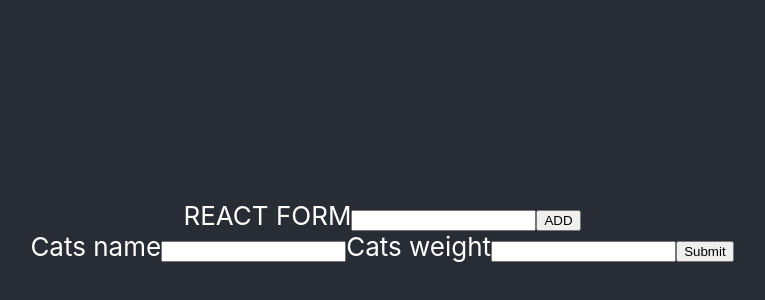
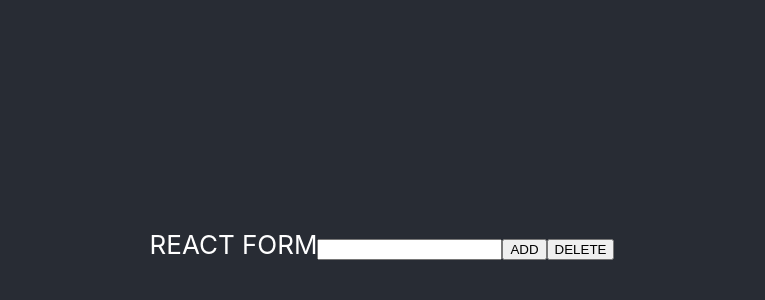
Before and after one commit to melanijaa/24-react-homework, a React (Create React App) app: page / in a window 1280 px wide. Shown: the part 156-456 px from the top of the page, without its empty margins (258-1023 px from the left). Built offline with nearby package versions, Linux system fonts and the light colour scheme.

Commit message:
homework

```diff
--- a/src/App.jsx
+++ b/src/App.jsx
@@ -1,5 +1,4 @@
 import './App.css';
-import Cats from './Components/REACT FORMS/catList';
 import Form from './Components/REACT FORMS/form'
 
 function App() {
@@ -8,10 +7,238 @@ function App() {
         <div className="App">
             <header className="App-header">
               <Form></Form>
-              <Cats></Cats>
             </header>
         </div>
     );
 }
 
 export default App;
+
+
+/*
+import { useEffect, useState, useRef } from 'react';
+import './App.css';
+
+// import randColor from './functions/randColor';
+
+function rand(min, max) {
+    min = Math.ceil(min);
+    max = Math.floor(max);
+    return Math.floor(Math.random() * (max - min + 1)) + min;
+}
+
+function App() {
+
+// #1
+  const [skaicius, setSkaicius] = useState('');
+  const [kv, setKv] = useState(null);
+
+  // useEffect(() => setKv(
+  //   Array.from({length: skaicius}).map(_ => [])
+  // ), [skaicius]);
+
+  const inputSkaicius = e => {
+    setSkaicius(e.target.value);
+    console.log(e.target.value);
+  }
+
+
+// pvz => https://stackoverflow.com/questions/67486867/how-do-i-display-a-number-of-input-elements-equal-to-a-selected-number-react-j
+  const prideti = () => {
+    let kvadratai = [];
+    const ilgis = skaicius;
+    for (let i = 0; i < ilgis; i++) {
+      kvadratai = Array.from({length: skaicius});
+    }
+    setKv(k => k === null ? [...kvadratai] : [...k, ...kvadratai]);
+  }
+
+  const isimti = () => {
+    setKv([]);
+  }
+
+  useEffect(() => {
+    setKv(JSON.parse(localStorage.getItem('kv') ?? '[]'));
+  }, []);
+
+  useEffect(() => {
+    if (null === kv) {
+        return;
+    }
+    localStorage.setItem('kv', JSON.stringify(kv));
+  }, [kv]);
+
+
+// #2
+  const [katinukai, setKatinukai] = useState([]);
+  const [vardas, setVardas] = useState('');
+  const [svoris, setSvoris] = useState('');
+
+  const inputVardas = e => {
+    setVardas(e.target.value);
+  }
+
+  const inputSvoris = e => {
+    setSvoris(e.target.value);
+  }
+
+  katinukai.sort((a, b) => b[1] - a[1]);
+
+  const duomenys = [vardas, svoris];
+
+  let sum = useRef(0)
+  const addKatinukai = () => {
+    setKatinukai(k => [...k, duomenys]);
+    sum.current += Number(svoris);
+  }
+
+
+  // SUTVARKYTI, KAD KATINUKAI LIKTŲ PO PERKROVIMO
+  useEffect(() => {
+    setKatinukai(JSON.parse(localStorage.getItem('cat') ?? '[]'))
+  }, [])
+
+  useEffect(() => {
+    if (null === katinukai) {
+      return
+    }
+    localStorage.setItem('cat', JSON.stringify(katinukai))
+  }, [katinukai])
+
+// #3
+  const [skaicius1, setSkaicius1] = useState(50);
+  const [skaicius2, setSkaicius2] = useState(100);
+
+// pvz => https://stackoverflow.com/questions/56756114/react-setstate-in-useeffect-causes-infinite-render-cycle
+  useEffect(() => {
+    setSkaicius1(skaicius2 / 2);
+  }, [skaicius2]);
+
+  useEffect(() => {
+    setSkaicius2(skaicius1 * 2);
+  }, [skaicius1]);
+
+  // #4
+  const [tekstas, setTekstas] = useState('');
+  const [spalva, setSpalva] = useState('yellow');
+  const [dydis, setDydis] = useState();
+  const [stilius, setStilius] = useState();
+
+  // #5
+  const [color, setColor] = useState('#000000');
+  const [width, setWidth] = useState('10px');
+  const [height, setHeight] = useState('100px');
+  const [rect, setRect] = useState([]);
+
+  const addRect = () => {
+    setRect(k => [...k, rect]);
+  }
+
+  // SUTVARKYTI SAVE MYGTUKĄ
+  const saveRect = () => {
+
+  }
+
+  useEffect(() => {
+    setRect(JSON.parse(localStorage.getItem('rect') ?? '[]'));
+  }, []);
+
+  useEffect(() => {
+    if (null === rect) {
+        return;
+    }
+    localStorage.setItem('rect', JSON.stringify(rect));
+  }, [rect]);
+
+  return (
+
+    <div className="App">
+      <header className="App-header">
+        <fieldset>
+          <legend>#1</legend>
+          <button onClick={prideti}>PRIDĖTI</button>
+          <button onClick={isimti}>IŠIMTI</button>
+          <input type='number' value={skaicius} onChange={inputSkaicius}></input>
+          <div className='kvc'>
+            {
+              kv ? kv.map((c, i) => <div className="kv" key={i}>{rand(100, 200)}</div>) : null
+            }
+          </div>
+        </fieldset>
+        <fieldset>
+          <legend>#2</legend>
+          <label>Katinuko vardas: </label>
+          <input type='text' value={vardas} onChange={inputVardas}></input>
+          <br/>
+          <label>Katinuko svoris: </label>
+          <input type='number' value={svoris} onChange={inputSvoris}></input>
+          <br/>
+          <button onClick={addKatinukai}>ĮVESTI:</button>
+          <div className='green-field'>
+            {
+              katinukai.map((c, i) => <div className='katinas' key={i}>Vardas: {c[0]}; Svoris: {c[1]}</div>)
+            }
+          </div>
+          <h4>Bendras katinukų svoris: {sum.current} kg</h4>
+        </fieldset>
+        <fieldset>
+          <legend>#3</legend>
+          <input type='number' value={skaicius1} onChange={e => {
+          setSkaicius1(e.target.value);}}></input>
+          <br/>
+          <input type='number' value={skaicius2} onChange={e => {
+          setSkaicius1(e.target.value);}}></input>
+        </fieldset>
+        <fieldset>
+          <legend>#4</legend>
+          <input type='text' value={tekstas} onChange={e => {setTekstas(e.target.value)}}></input>
+          <div className='green-field' style={{color: spalva, fontSize: dydis, fontFamily: stilius}}>{tekstas}</div>
+          <select onChange={e => {setSpalva(e.target.value)}}>
+            <option style={{color: 'yellow'}}>Yellow</option>
+            <option style={{color: 'red'}}>Red</option>
+            <option style={{color: 'green'}}>Green</option>
+            <option style={{color: 'blue'}}>Blue</option>
+            <option style={{color: 'purpple'}}>Purpple</option>
+          </select>
+          <br/>
+          <select onChange={e => {setDydis(e.target.value)}}>
+            <option style={{fontSize: '8px'}}>8px</option>
+            <option style={{fontSize: '10px'}}>10px</option>
+            <option style={{fontSize: '12px'}}>12px</option>
+            <option style={{fontSize: '14px'}}>14px</option>
+            <option style={{fontSize: '16px'}}>16px</option>
+          </select>
+          <br/>
+          <select onChange={e => {setStilius(e.target.value)}}>
+            <option style={{fontFamily: 'Arial'}}>Arial</option>
+            <option style={{fontFamily: 'Courier'}}>Courier</option>
+            <option style={{fontFamily: 'Tahoma'}}>Tahoma</option>
+            <option style={{fontFamily: 'Calibri'}}>Calibri</option>
+            <option style={{fontFamily: 'Verdana'}}>Verdana</option>
+          </select>
+        </fieldset>
+        <fieldset>
+          <legend>#5</legend>
+          <label>Plotis</label>
+          <input type="range" min="10" max="200" onChange={e => setHeight(`${e.target.value}px`)} value={height}></input>
+          <br/>
+          <label>Aukštis</label>
+          <input type="range" min="10" max="200" onChange={e => setWidth(`${e.target.value}px`)} value={width}></input>
+          <br/>
+          <input type="color" onChange={e => setColor(e.target.value)} value={color}></input>
+          <br/>
+          <button onClick={addRect}>SUKURTI</button>
+          <button onClick={saveRect}>IŠSAUGOTI</button>
+          <div className='kvc'>
+            {
+              rect.map((k, i) => <div key={i} style={{width: width, height: height, background: color, margin: '10px'}}>{k}</div>)
+            }
+          </div>
+        </fieldset>
+      </header>
+    </div>
+  );
+}
+
+export default App;
+*/
--- a/src/Components/REACT FORMS/catList.jsx
+++ b/src/Components/REACT FORMS/catList.jsx
@@ -1,6 +1,7 @@
 import { useState } from "react";
 
 function Cats() {
+
 
     const [title, setTitle] = useState('');
     const [body, setBody] = useState('');
@@ -37,4 +38,5 @@ function Cats() {
     );
 }
 
+
 export default Cats;
--- a/src/Components/REACT FORMS/form.jsx
+++ b/src/Components/REACT FORMS/form.jsx
@@ -1,4 +1,4 @@
-import { useState } from 'react';
+import { useState, useEffect } from 'react';
 
 function rand(min, max) {
     min = Math.ceil(min);
@@ -9,27 +9,46 @@ function rand(min, max) {
 function Form() {
 
     const [kv, setKv] = useState([]);
-    const [numberInput, setnumberInput] = useState([]);
+    const [number, setNumber] = useState([]);
 
     const add = () => {
+        let k = [];
+        const numberInput = number;
         for (let i = 0; i < numberInput; i++) {
-            setKv(k => [...k, (rand(100, 200))])
+            k = Array.from({length: number});
         }
+        setKv(a => a === null ? [...k] : [...a, ...k])
     }
 
-    const inputKiek = (e) => {
+    const inputNumber = (e) => {
         e.preventDefault();
-        setnumberInput(e.target.value);
+        setNumber(e.target.value);
     }
+
+    const remove = () => {
+        setKv([]);
+    }
+
+    useEffect(() => {
+        setKv(JSON.parse(localStorage.getItem('kv') ?? '[]'));
+      }, []);
+
+    useEffect(() => {
+        if (null === kv) {
+            return;
+        }
+        localStorage.setItem('kv', JSON.stringify(kv));
+      }, [kv]);
 
     return (
     <form>
         <label>REACT FORM</label>
-        <input type='number' onChange={inputKiek} value={numberInput} required></input>
+        <input type='number' onChange={inputNumber} value={number} required></input>
         <button onClick={add}>ADD</button>
+        <button onClick={remove}>DELETE</button>
         <div className='kvc'>
             {
-            kv.map((k, i) => <div key={i} className="kv">{k}</div>)
+           kv ? kv.map((a, i) => <div key={i} className="kv">{rand(100, 200)}</div>) : null
             }
          </div>
     </form>
```
